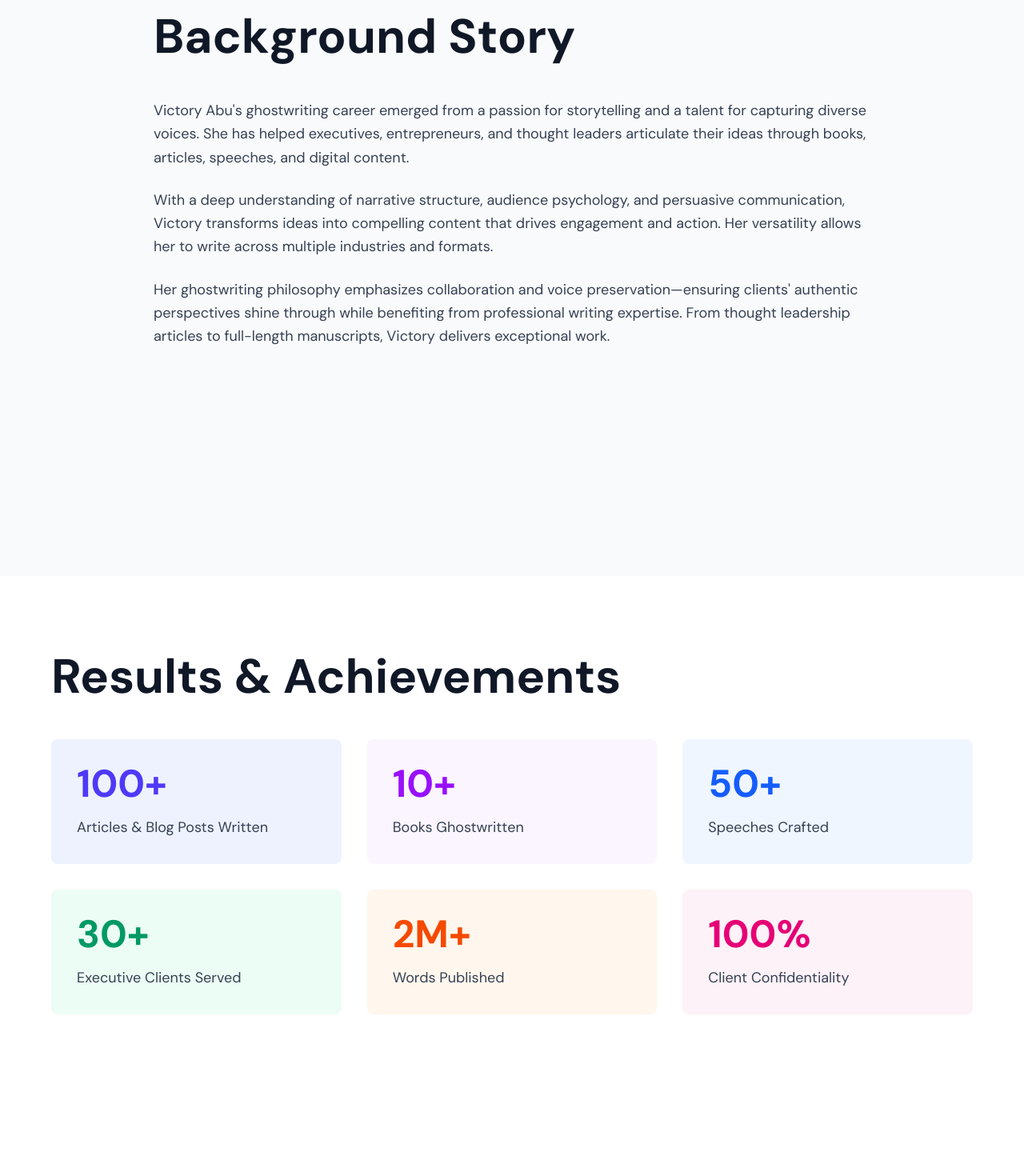
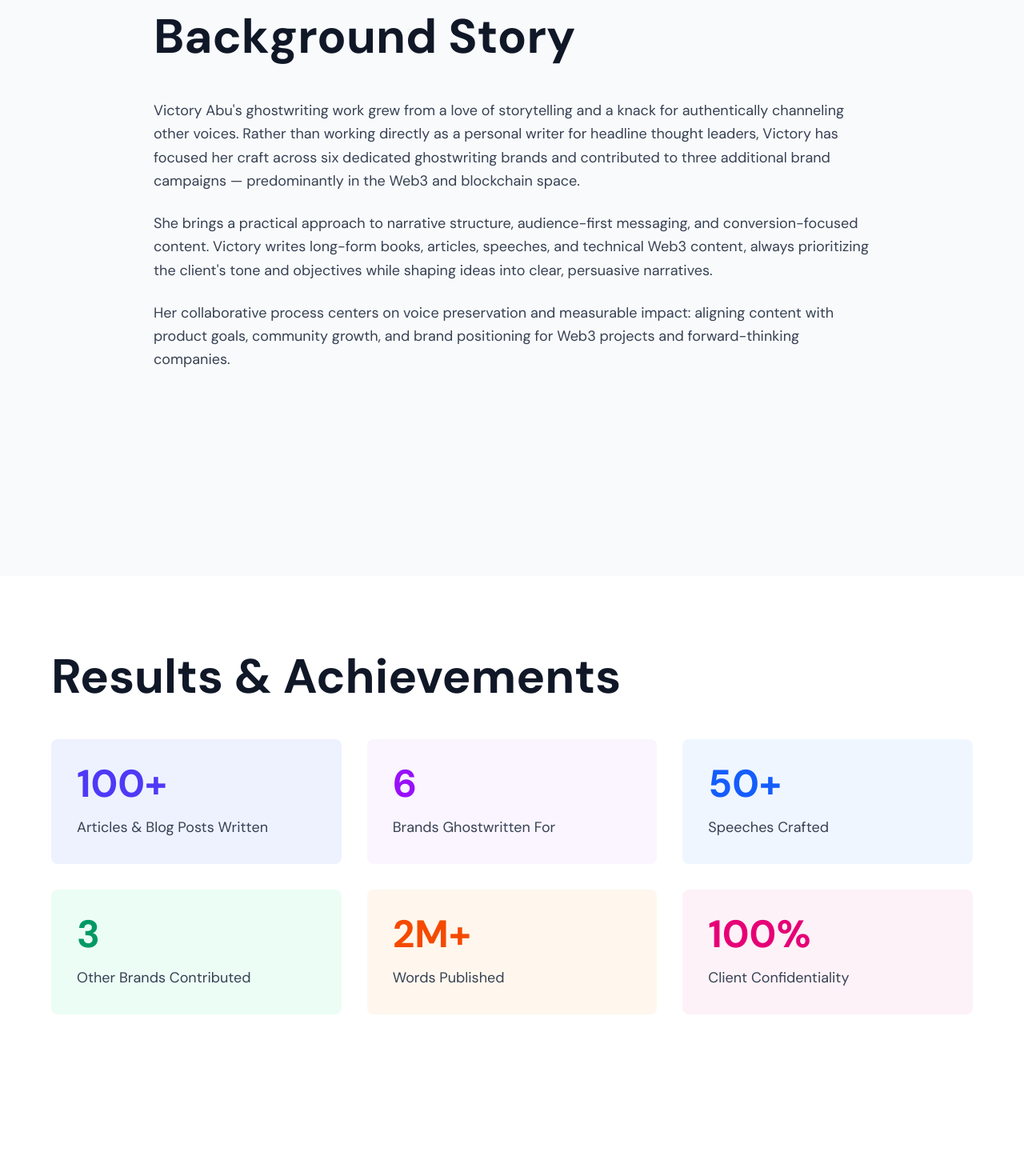
Before and after one commit to mayowa-kalejaiye/Vandah-P-Brand, a Next.js app: page /ghost-writer in a window 1280 px wide. Shown: the part 880-2350 px from the top of the page at 80% size. Built offline with nearby package versions, Linux system fonts and the light colour scheme.

Commit message:
feat: Update content and layout for multiple pages; add new image asset

```diff
--- a/app/commercial-model/page.tsx
+++ b/app/commercial-model/page.tsx
@@ -1,6 +1,7 @@
 import { DockApp } from "@/components/Dock";
 import Link from "next/link";
 import SparklesText from "@/components/SparklesText";
+import { BentoGrid, BentoCard } from "@/components/BentoGrid";
 
 export default function CommercialModelPage() {
   return (
@@ -132,14 +133,7 @@ export default function CommercialModelPage() {
                 <div className="absolute inset-0 bg-orange-50 dark:bg-orange-950/20" />
               }
             />
-                <div className="w-12 h-12 bg-emerald-200 rounded-full"></div>
-                <div>
-                  <p className="font-bold text-gray-900">Marcus Johnson</p>
-                  <p className="text-gray-600 text-sm">Marketing Director</p>
-                </div>
-              </div>
-            </div>
-          </div>
+          </BentoGrid>
         </div>
       </section>
 
--- a/app/founder-ceo/page.tsx
+++ b/app/founder-ceo/page.tsx
@@ -116,7 +116,7 @@ export default function FounderCEOPage() {
               glowOpacity={0.3}
             >
               <img
-                src="/campus.png"
+                src="/campus3.png"
                 alt="CampusBestie Campus"
                 className="w-full h-auto rounded-lg"
               />
--- a/app/ghost-writer/page.tsx
+++ b/app/ghost-writer/page.tsx
@@ -41,19 +41,19 @@ export default function GhostWriterPage() {
           </h2>
           <div className="space-y-6 text-lg text-gray-700 leading-relaxed">
             <p>
-              Victory Abu's ghostwriting career emerged from a passion for storytelling and a talent for capturing
-              diverse voices. She has helped executives, entrepreneurs, and thought leaders articulate their ideas
-              through books, articles, speeches, and digital content.
+              Victory Abu's ghostwriting work grew from a love of storytelling and a knack for authentically channeling
+              other voices. Rather than working directly as a personal writer for headline thought leaders, Victory has
+              focused her craft across six dedicated ghostwriting brands and contributed to three additional brand
+              campaigns — predominantly in the Web3 and blockchain space.
             </p>
             <p>
-              With a deep understanding of narrative structure, audience psychology, and persuasive communication,
-              Victory transforms ideas into compelling content that drives engagement and action. Her versatility
-              allows her to write across multiple industries and formats.
+              She brings a practical approach to narrative structure, audience-first messaging, and conversion-focused
+              content. Victory writes long-form books, articles, speeches, and technical Web3 content, always prioritizing
+              the client's tone and objectives while shaping ideas into clear, persuasive narratives.
             </p>
             <p>
-              Her ghostwriting philosophy emphasizes collaboration and voice preservation—ensuring clients'
-              authentic perspectives shine through while benefiting from professional writing expertise. From
-              thought leadership articles to full-length manuscripts, Victory delivers exceptional work.
+              Her collaborative process centers on voice preservation and measurable impact: aligning content with
+              product goals, community growth, and brand positioning for Web3 projects and forward-thinking companies.
             </p>
           </div>
         </div>
@@ -71,16 +71,16 @@ export default function GhostWriterPage() {
               <p className="text-gray-700 text-lg">Articles & Blog Posts Written</p>
             </div>
             <div className="p-8 bg-purple-50 rounded-lg">
-              <div className="text-5xl font-bold text-purple-600 mb-4">10+</div>
-              <p className="text-gray-700 text-lg">Books Ghostwritten</p>
+              <div className="text-5xl font-bold text-purple-600 mb-4">6</div>
+              <p className="text-gray-700 text-lg">Brands Ghostwritten For</p>
             </div>
             <div className="p-8 bg-blue-50 rounded-lg">
               <div className="text-5xl font-bold text-blue-600 mb-4">50+</div>
               <p className="text-gray-700 text-lg">Speeches Crafted</p>
             </div>
             <div className="p-8 bg-emerald-50 rounded-lg">
-              <div className="text-5xl font-bold text-emerald-600 mb-4">30+</div>
-              <p className="text-gray-700 text-lg">Executive Clients Served</p>
+              <div className="text-5xl font-bold text-emerald-600 mb-4">3</div>
+              <p className="text-gray-700 text-lg">Other Brands Contributed</p>
             </div>
             <div className="p-8 bg-orange-50 rounded-lg">
               <div className="text-5xl font-bold text-orange-600 mb-4">2M+</div>
@@ -127,7 +127,7 @@ export default function GhostWriterPage() {
             />
             <BentoCard
               name="Richard Foster"
-              description="The thought leadership articles Victory ghostwrites have significantly elevated my personal brand. Her writing is consistently excellent."
+              description="The content Victory ghostwrites has significantly elevated our brand messaging. Her writing is consistently excellent."
               className="lg:col-span-2"
               background={
                 <div className="absolute inset-0 bg-emerald-50 dark:bg-emerald-950/20" />
@@ -158,11 +158,12 @@ export default function GhostWriterPage() {
             </div>
 
             <div className="border-l-4 border-purple-500 pl-8">
-              <h3 className="text-2xl font-bold text-gray-900 mb-4">Thought Leadership Content</h3>
-              <p className="text-gray-700 mb-4">
-                Produced 100+ thought leadership articles for C-suite executives, published in major industry
-                publications and corporate blogs. Content consistently drives engagement and positions clients as experts.
-              </p>
+              <h3 className="text-2xl font-bold text-gray-900 mb-4">Thought Leadership & Brand Content</h3>
+                <p className="text-gray-700 mb-4">
+                  Produced 100+ articles, explainers, and brand-led content — primarily for Web3 projects and technology
+                  brands. These pieces focus on product storytelling, developer adoption, and community-facing education rather
+                  than personal thought-leader positioning.
+                </p>
               <div className="flex gap-2 flex-wrap">
                 <span className="px-4 py-2 bg-purple-100 text-purple-700 rounded-full text-sm">Articles</span>
                 <span className="px-4 py-2 bg-purple-100 text-purple-700 rounded-full text-sm">Thought Leadership</span>
--- a/app/page.tsx
+++ b/app/page.tsx
@@ -168,7 +168,7 @@ export default function Home() {
           {/* Scrolling Curved Text */}
           <div className="w-screen -mx-8 absolute -bottom-4 md:-bottom-16 z-10">
             {/* Mobile version - larger */}
-            <div className="md:hidden" style={{ color: '#ffffff' }} className="animate-slide-up-from-line md:hidden" style={{ animationDelay: "0.2s", opacity: 0, color: '#ffffff' }}>
+            <div className="md:hidden" style={{ color: '#ffffff' }}>
               <CanvasCurvedLoop
                 text="Web3 • Crypto • Finance • Blockchain • DeFi • NFTs • "
                 speed={1.5}
@@ -181,7 +181,7 @@ export default function Home() {
               />
             </div>
             {/* Desktop version - smaller */}
-            <div className="hidden md:block" style={{ color: '#ffffff' }} className="animate-slide-up-from-line hidden md:block" style={{ animationDelay: "0.2s", opacity: 0, color: '#ffffff' }}>
+            <div className="hidden md:block" style={{ color: '#ffffff' }}>
               <CanvasCurvedLoop
                 text="Web3 • Crypto • Finance • Blockchain • DeFi • NFTs • "
                 speed={1.5}
@@ -517,7 +517,7 @@ export default function Home() {
         </div>
       </div>
 
-      {/* VideoText "victory abu" - Full Width Orange Starting from Left */}
+      {/* VideoText "vandah" - Full Width Orange Starting from Left */}
       <div className="w-screen h-48 md:h-64 mt-2 relative left-0">
         <VideoText
           src="https://ls29t3z55w.ufs.sh/f/JEKFIJDsOBct0vrmLYJRG8BKHmvZQkWJ9ElIVcNfzPg63Mbo"
--- a/app/public-speaker/page.tsx
+++ b/app/public-speaker/page.tsx
@@ -1,6 +1,7 @@
 import { DockApp } from "@/components/Dock";
 import Link from "next/link";
 import SparklesText from "@/components/SparklesText";
+import { BentoGrid, BentoCard } from "@/components/BentoGrid";
 
 export default function PublicSpeakerPage() {
   return (
@@ -132,16 +133,9 @@ export default function PublicSpeakerPage() {
                 <div className="absolute inset-0 bg-orange-50 dark:bg-orange-950/20" />
               }
             />
-                <div className="w-12 h-12 bg-orange-200 rounded-full"></div>
-                <div>
-                  <p className="font-bold text-gray-900">Carlos Rivera</p>
-                  <p className="text-gray-600 text-sm">Summit Producer</p>
-                </div>
-              </div>
-            </div>
-          </div>
-        </div>
-      </section>
+        </BentoGrid>
+      </div>
+    </section>
 
       {/* Proof of Work Section */}
       <section className="min-h-screen px-8 py-24">
```
Also changed, not shown: WhatsApp Image 2026-01-01 at 12.22.45 PM.jpeg (deleted), public/campus3.png (added).
